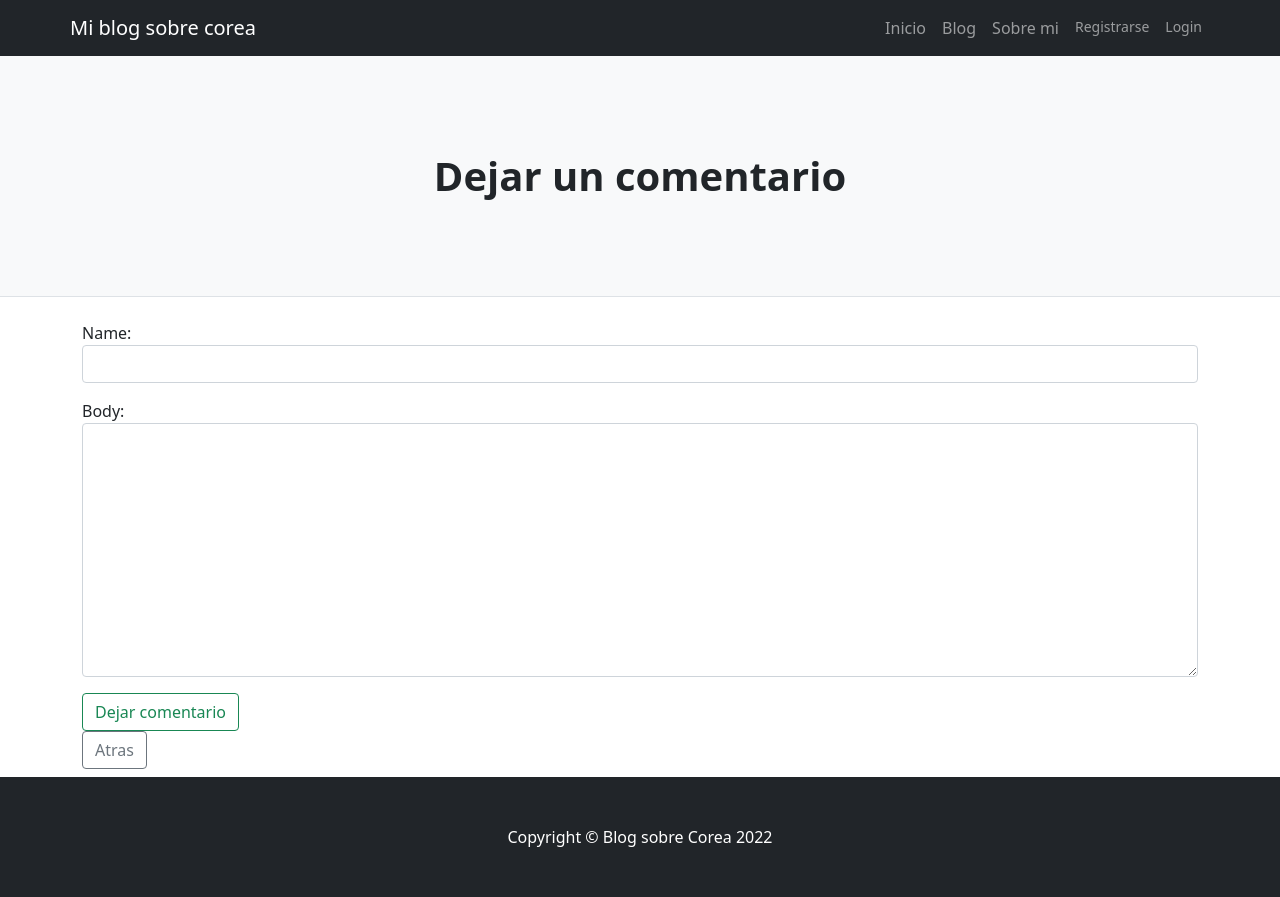
After one commit to RocioColino/ProyectoFinalCoder, a Django app: page /post_detalles/1/add_comment/ in a window 1280 px wide. The commit adds this page. Run offline with Django 4.2, Linux system fonts and the light colour scheme; some libraries are stand-ins or nearby versions.

Commit message:
Termine los comentarios

```diff
--- a/ProyectoFinal/Blog/forms.py
+++ b/ProyectoFinal/Blog/forms.py
@@ -1,5 +1,5 @@
 from django import forms
-from .models import Post, Categoria
+from .models import Post, Categoria, Comment
 
 
 
@@ -37,3 +37,15 @@ class EditForm(forms.ModelForm):
             'cuerpo':forms.Textarea(attrs={'class':'form-control'}),
             'fragmento':forms.Textarea(attrs={'class':'form-control'}),
         }
+
+
+
+class CommentForm(forms.ModelForm):
+    class Meta:
+        model= Comment
+        fields=('name', 'body')
+
+        widgets={
+            'name':forms.TextInput(attrs={'class':'form-control'}),
+            'body':forms.Textarea(attrs={'class':'form-control'}),
+        }
--- /dev/null
+++ b/ProyectoFinal/Blog/templates/Blog/add_comment.html
@@ -0,0 +1,25 @@
+{% extends "Blog/padre.html" %}
+{% load static %}
+{% block title %}Comentar en el post{% endblock %}
+{% block contenidoQueCambia %}
+    <!-- Page header with logo and tagline-->
+    <header class="py-5 bg-light border-bottom mb-4">
+        <div class="container">
+            <div class="text-center my-5">
+                <h1 class="fw-bolder">Dejar un comentario</h1>
+                <p class="lead mb-0"></p>
+            </div>
+        </div>
+    </header>
+
+        <div class="container">
+            <div class="form-group">
+                <form method="POST">
+                    {% csrf_token %}
+                    {{ form.as_p }}
+                    <button class="btn btn-outline-success">Dejar comentario</button>
+                    <h6><a href="{% url 'blog' %}" class="btn btn-outline-secondary">Atras</a></h6>
+                </form>
+            </div>
+        </div>
+{% endblock %}
--- a/ProyectoFinal/Blog/templates/Blog/post_detalles.html
+++ b/ProyectoFinal/Blog/templates/Blog/post_detalles.html
@@ -54,10 +54,12 @@
 </br>
 <hr>
 <h2>Comentarios</h2>
-<br/>
+
 {% if not post.comments.all%}
-    Todavia no hay comentarios <a href="#"> Dejar comentario</a>
+    Todavia no hay comentarios <a href="{% url 'add_comment' post.pk %}"> Dejar un comentario</a>
 {% else %}
+<a href="{% url 'add_comment' post.pk %}"> Dejar un comentario</a>
+<br/><br/>
     {% for comment in post.comments.all %}
         <strong>
             {{ comment.name }} -
--- a/ProyectoFinal/Blog/urls.py
+++ b/ProyectoFinal/Blog/urls.py
@@ -1,17 +1,18 @@
 from django.contrib import admin
 from django.urls import path, include
 from . import views
-from Blog.views import BlogView, PostDetailView, AddPostView, AddCategoryView, UpdatePostView, DeletePostView
+from Blog.views import BlogView, PostDetailView, AddPostView, AddCategoryView, UpdatePostView, DeletePostView, AddCommentView
 
 urlpatterns = [
-    path('', views.inicio, name="inicio"),
-    path('about/', views.about, name="about"),
+    path('', views.inicio, name='inicio'),
+    path('about/', views.about, name='about'),
     #path('blog/', views.blog, name="blog"),
     #path('lugares/', views.lugares, name="lugares"),
-    path('blog/', BlogView.as_view(), name="blog"),
-    path('post_detalles/<int:pk>', PostDetailView.as_view(), name="post-detalles"),
-    path('add_post/', AddPostView.as_view(), name="add_post"),
-    path('add_category/', AddCategoryView.as_view(), name="add_category"),
-    path('post_detalles/update_post/<int:pk>', UpdatePostView.as_view(), name="update_post"),
-    path('post_detalles/<int:pk>/delete_post/', DeletePostView.as_view(), name="delete_post"),
+    path('blog/', BlogView.as_view(), name='blog'),
+    path('post_detalles/<int:pk>', PostDetailView.as_view(), name='post-detalles'),
+    path('add_post/', AddPostView.as_view(), name='add_post'),
+    path('add_category/', AddCategoryView.as_view(), name='add_category'),
+    path('post_detalles/update_post/<int:pk>', UpdatePostView.as_view(), name='update_post'),
+    path('post_detalles/<int:pk>/delete_post/', DeletePostView.as_view(), name='delete_post'),
+    path('post_detalles/<int:pk>/add_comment/', AddCommentView.as_view(), name='add_comment'),
 ]
--- a/ProyectoFinal/Blog/views.py
+++ b/ProyectoFinal/Blog/views.py
@@ -3,7 +3,7 @@ from django.shortcuts import render, redirect
 from django.urls import reverse_lazy
 from Blog.models import *
 from django.views.generic import ListView, DetailView, CreateView, UpdateView, DeleteView
-from .forms import PostForm, EditForm
+from .forms import PostForm, EditForm, CommentForm
 from .models import *
 from django.urls import reverse_lazy
 #from .forms import *
@@ -50,5 +50,19 @@ class DeletePostView(DeleteView):
     template_name='Blog/delete_post.html'
     success_url= reverse_lazy('blog')
 
+class AddCommentView(CreateView):
+    model=Comment
+    form_class=CommentForm
+    template_name= 'Blog/add_comment.html'
+    #fields='__all__'
+
+    def form_valid(self, form):
+        form.instance.post_id=self.kwargs['pk']
+        return super().form_valid(form)
+    success_url= reverse_lazy('blog')
+
+
+
+
 #def lugares(request):
     #return render(request, 'Blog/lugares.html', {})
```
Also changed, not shown: ProyectoFinal/db.sqlite3.
